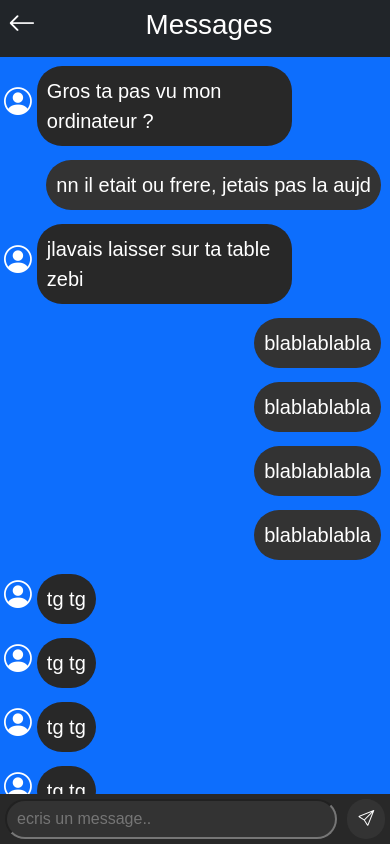
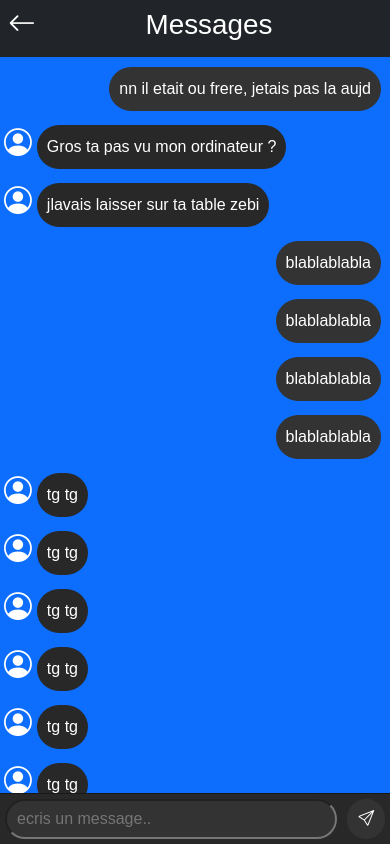
Before and after one commit to Adil-DENDE/Web_CDende, a Vue app: page /message in a window 390 px wide. Built offline with nearby package versions, Linux system fonts and the light colour scheme.

Commit message:
UPdate chat phone

```diff
--- a/src/views/MessagesPage.vue
+++ b/src/views/MessagesPage.vue
@@ -34,7 +34,7 @@
 
     <div v-else class="phoneChatContainer">
 
-            <div class="d-flex p-2 bg-dark ">
+        <div class="d-flex p-2 bg-dark fixed-top">
             <a href="/home"><i class="bi bi-arrow-left display-6"></i></a>
             <div class="w-100">
                 <h1 class="text-center">Messages</h1>
@@ -49,6 +49,11 @@
 
             <div class="d-flex m-1 justify-content-end ">
                 <p class="myMsg">nn il etait ou frere, jetais pas la aujd</p>
+            </div>
+
+            <div class="d-flex m-1  w-75">
+                <span class="userIcon"><i class="bi bi-person-circle h1"></i></span>
+                <p class="hisMsg">Gros ta pas vu mon ordinateur ?</p>
             </div>
 
             <div class="d-flex m-1 w-75">
@@ -95,7 +100,7 @@
             </div>
         </div>
 
-            <div class=" messageContainerMobile" >
+        <div class=" messageContainerMobile">
             <input type="text" class="inputMsg" placeholder="ecris un message.." />
             <button type="button" class="btnMsg"><i class="bi bi-send icon"></i></button>
         </div>
@@ -197,6 +202,7 @@ const isComputer = window.innerWidth > 768;
     height: 100vh;
 
 }
+
 .messageContainerMobile {
     display: flex;
     justify-content: space-between;
@@ -209,9 +215,9 @@ const isComputer = window.innerWidth > 768;
 
 .mainChat {
 
-    height: 88%;
-    font-size: 20px;
-
+    height: 94%;
+    font-size: 16px;
+    position: static;
 }
 
 .myMsg {
```
Lines whose indentation alone changed are shown as unchanged.
